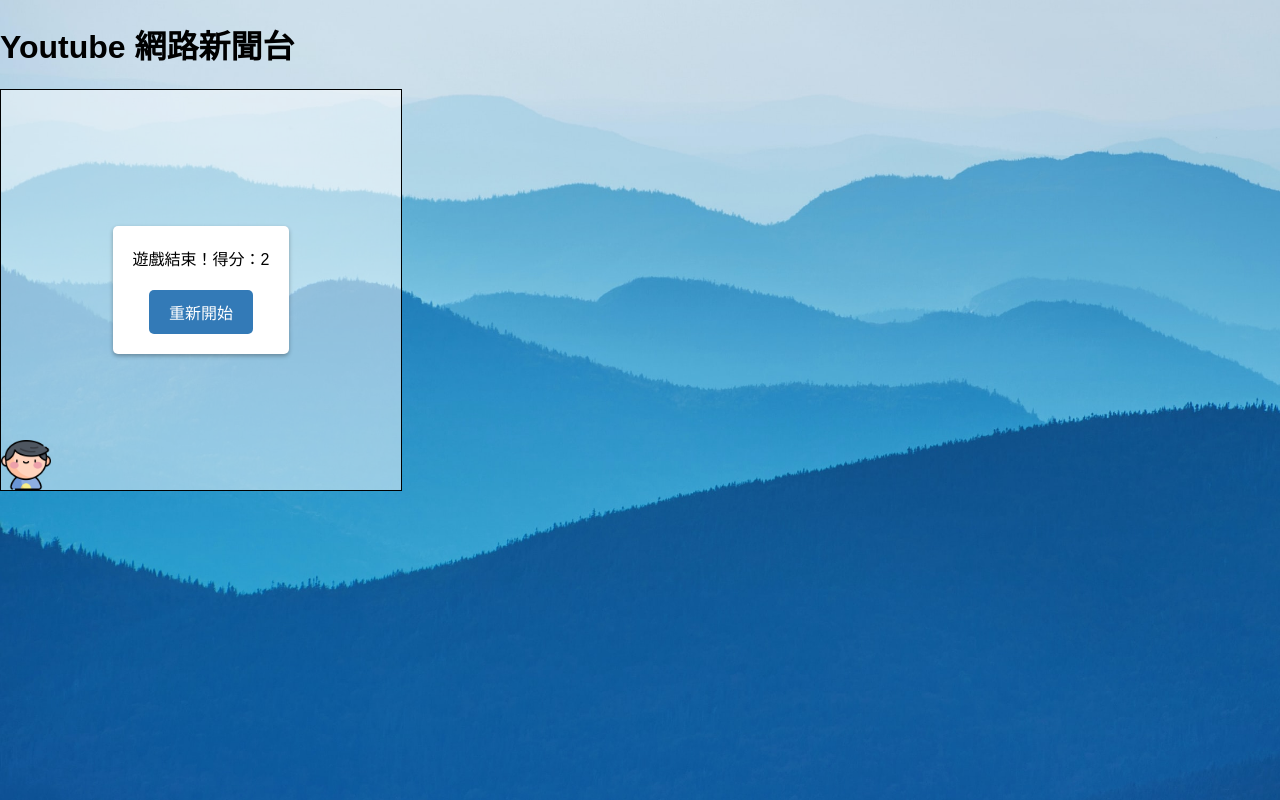
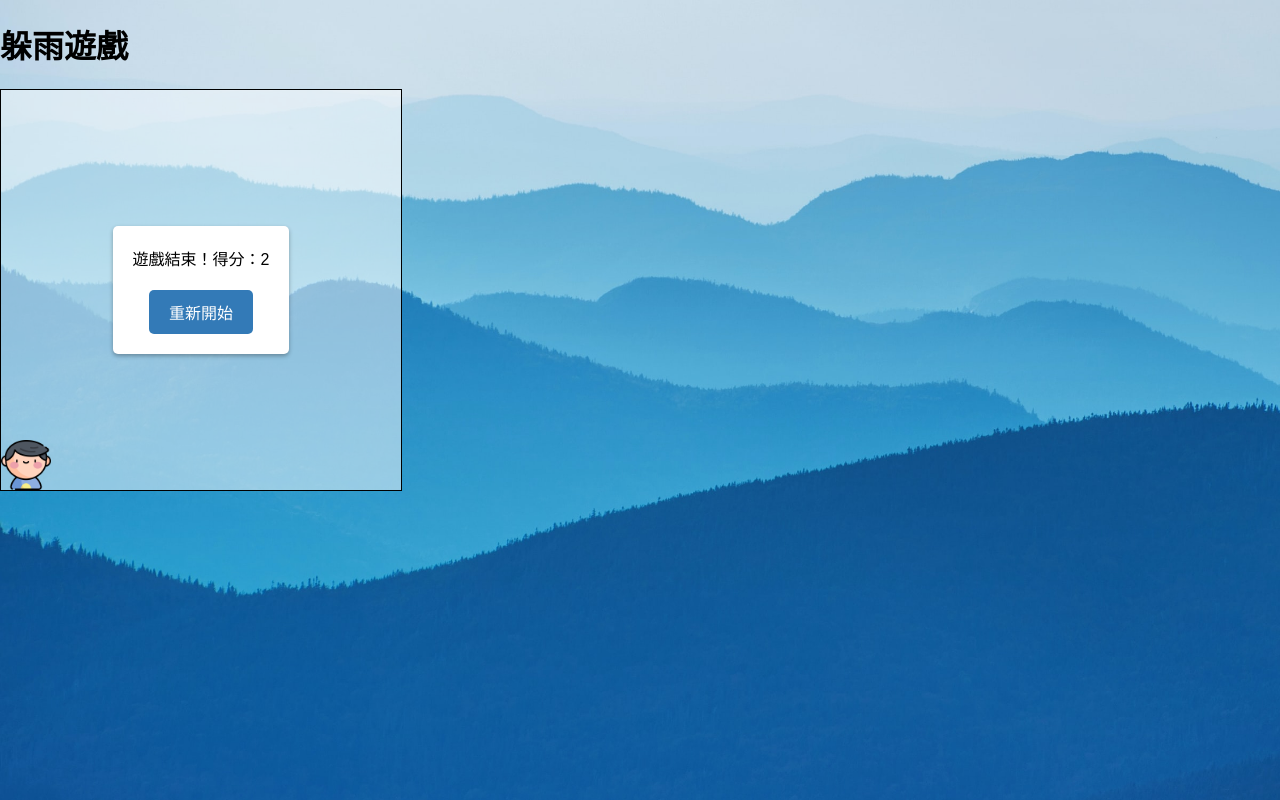
Before and after one commit to JacksonChiu/web-final-practice, a plain HTML site: page rain game/index.html in a window 1280 px wide. Drawn offline with nearby package versions, Linux system fonts and the light colour scheme.

Commit message:
Update for third

```diff
--- a/rain game/index.html
+++ b/rain game/index.html
@@ -5,7 +5,7 @@
   <link rel="stylesheet" type="text/css" href="style.css">
 </head>
 <body>
-  <h1 class="h1titile">Youtube 網路新聞台</h1>
+  <h1 class="h1titile">躲雨遊戲</h1>
   <div id="game-container">
       <img id="player" src="boy.png">
   </div>
```
